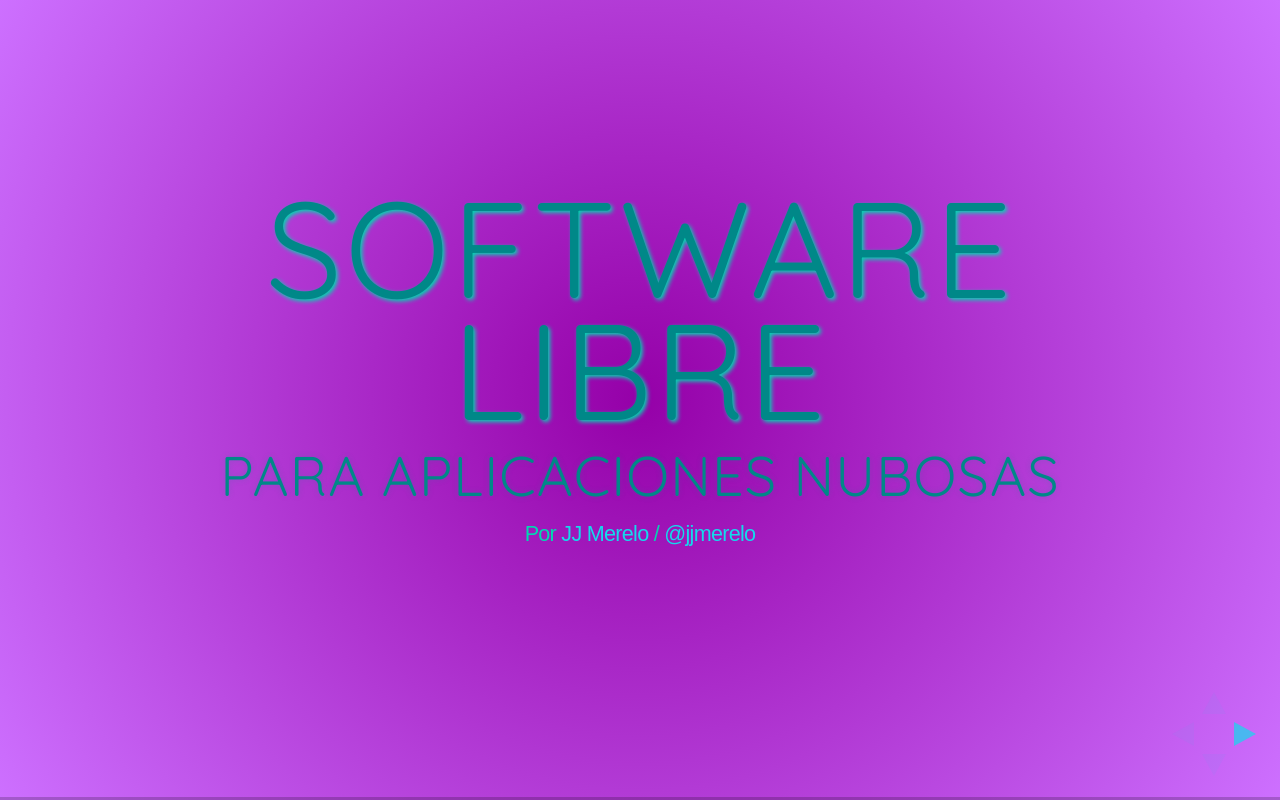
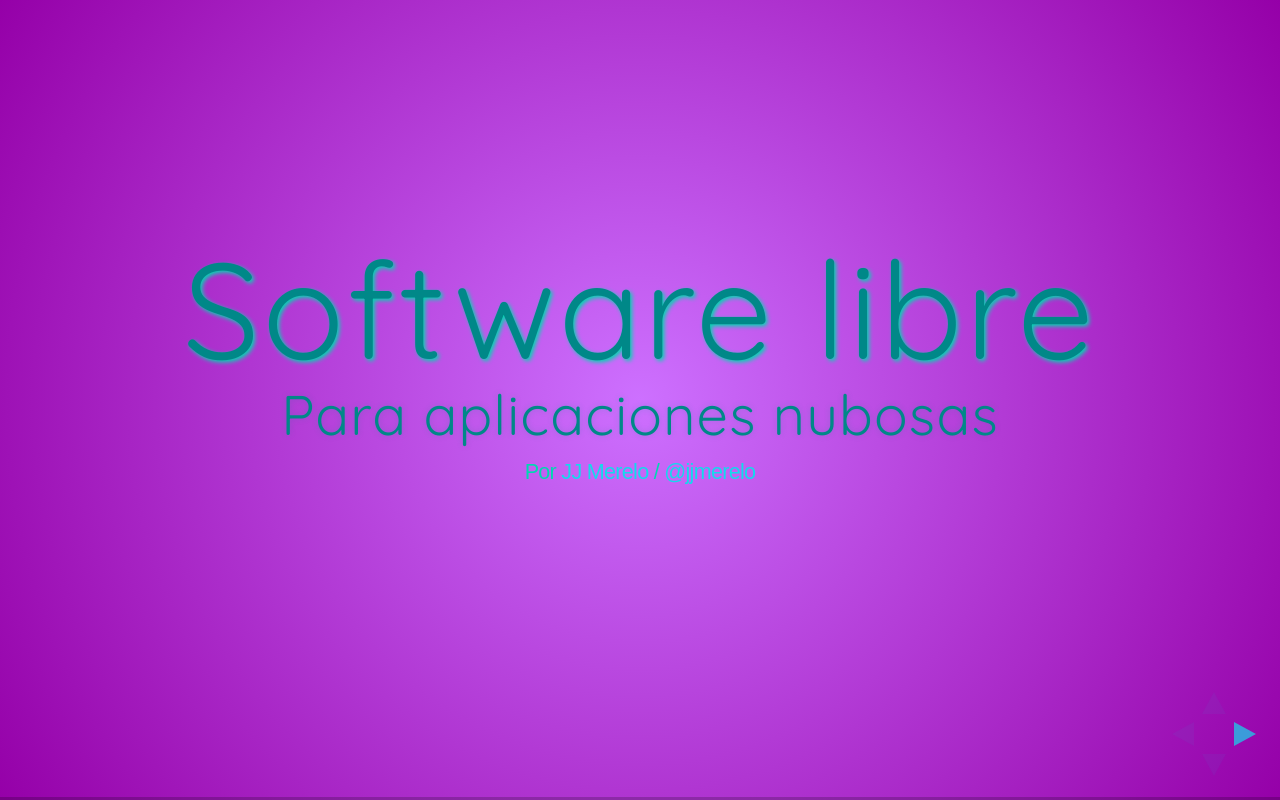
Before and after one commit to JJ/preso-jcde-2014, a website: page index.html in a window 1280 px wide. Drawn offline with Linux system fonts and the light colour scheme; a web font is replaced by a local one.

Commit message:
Tema casi completo

```diff
--- a/css/theme/default.css
+++ b/css/theme/default.css
@@ -20,10 +20,10 @@ body {
   background: #CD70FF;
   background: -moz-radial-gradient(center, circle cover, #9500A8 0%, #CD70FF 100%);
   background: -webkit-gradient(radial, center center, 0px, center center, 100%, color-stop(0%, #9500A8), color-stop(100%, #CD70FF));
-  background: -webkit-radial-gradient(center, circle cover, #9500A8 0%, #CD70FF 100%);
+  background: -webkit-radial-gradient(center, circle cover, #CD70FF 0%, #9500A8 100%);
   background: -o-radial-gradient(center, circle cover, #9500A8 0%, #CD70FF 100%);
   background: -ms-radial-gradient(center, circle cover, #9500A8 0%, #CD70FF 100%);
-  background: radial-gradient(center, circle cover, #9500A8 0%, #CD70FF 100%);
+  background: radial-gradient(center, circle cover, #CD70FF 0%, #9500A8 100%);
   background-color: #2b2b2b; }
 
 .reveal {
@@ -52,7 +52,6 @@ body {
   font-family: "Quicksand", Impact, sans-serif;
   line-height: 0.9em;
   letter-spacing: 0.02em;
-  text-transform: uppercase;
   text-shadow: 0px 0px 6px rgba(0, 136, 136, 0.2); }
 
 .reveal h1 {
```
